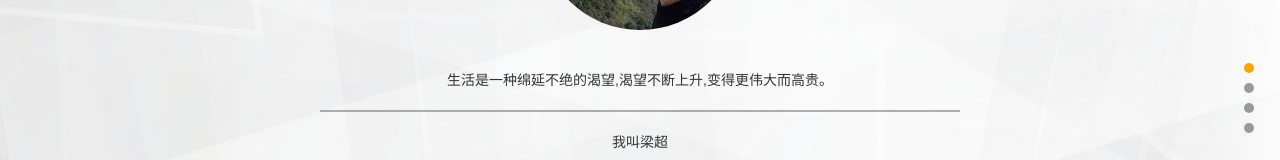
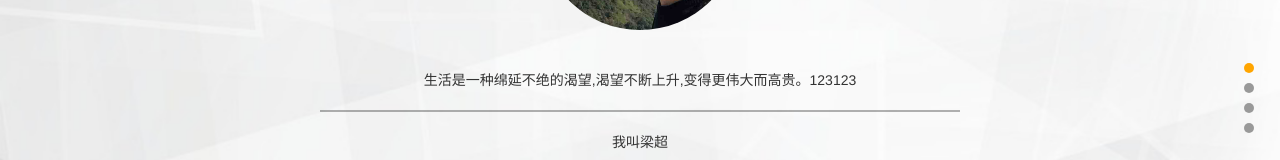
Before and after one commit to resuse/resuse.github.io, a plain HTML site: page index.html in a window 1280 px wide. Shown: the part 302-462 px from the top of the page. Drawn offline with Linux system fonts and the light colour scheme.

Commit message:
测试 增加123

```diff
--- a/index.html
+++ b/index.html
@@ -58,7 +58,7 @@
       <div class="section">
           <div class="section_1">
           </div>
-          <p class="myh4">生活是一种绵延不绝的渴望,渴望不断上升,变得更伟大而高贵。</p>
+          <p class="myh4">生活是一种绵延不绝的渴望,渴望不断上升,变得更伟大而高贵。123123</p>
           <div class="myLine"></div>
           <p class="myh4">我叫梁超</p>
           <p class="myh4">今年23岁</p>
```
